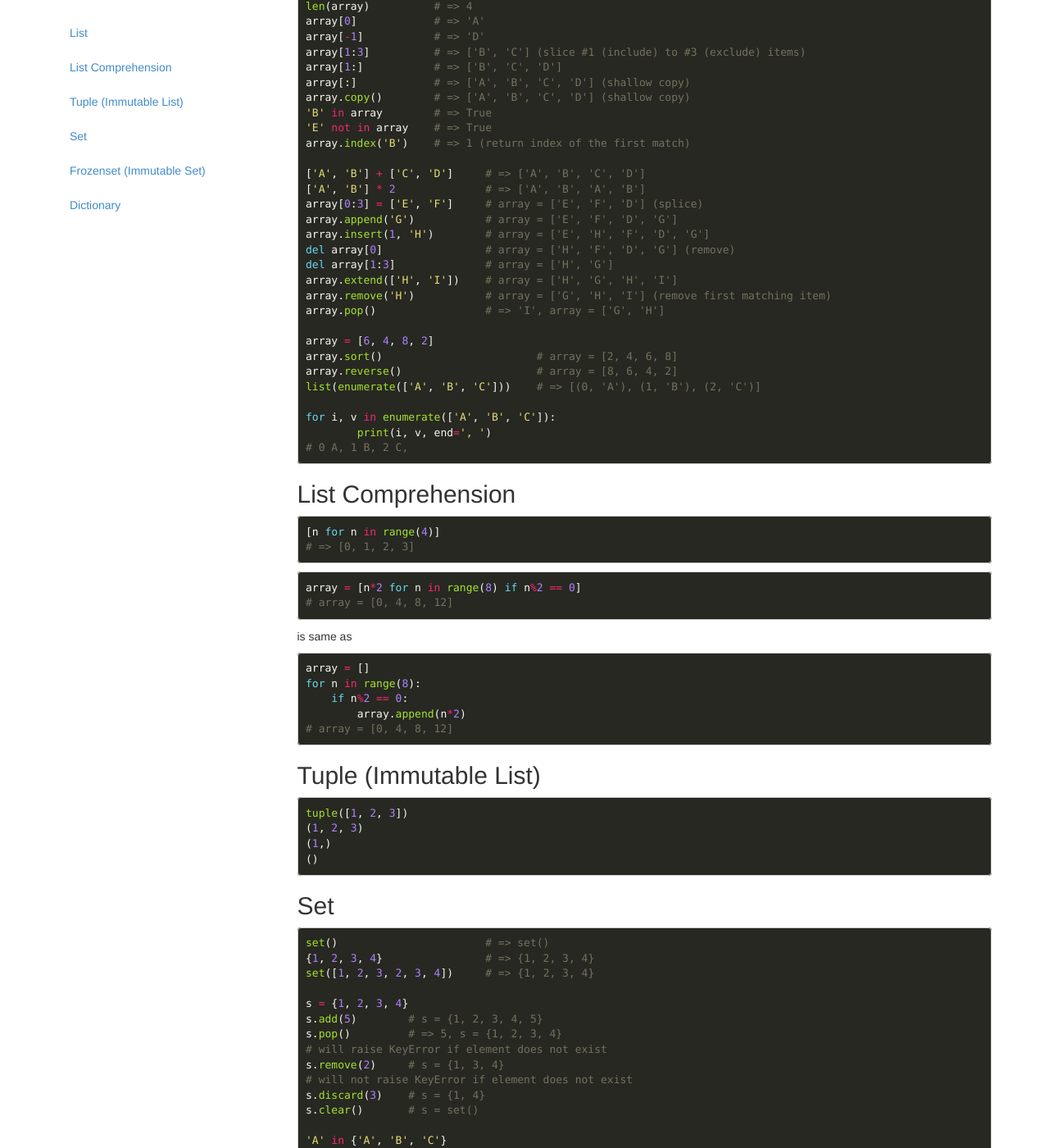
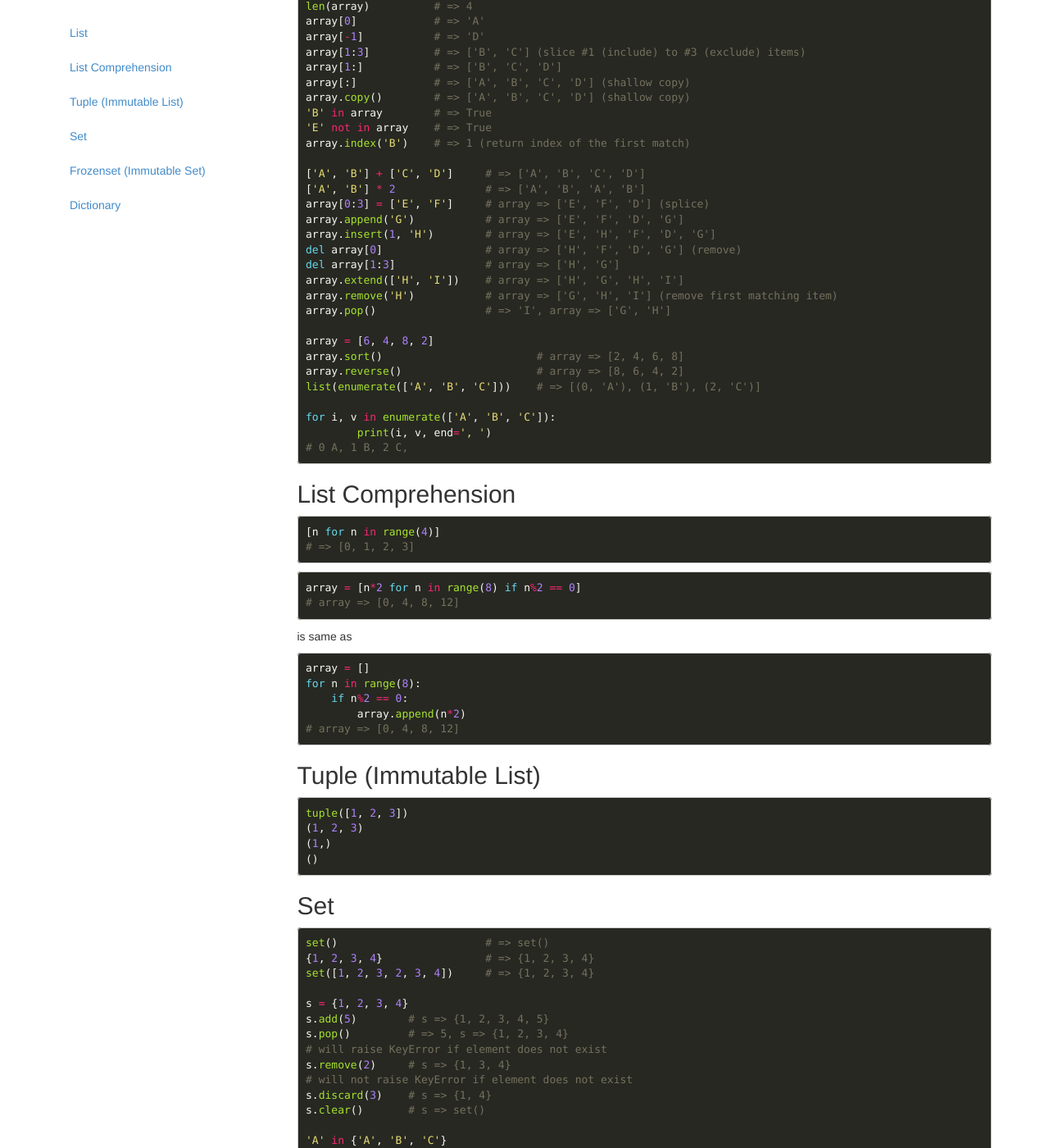
Before and after one commit to steelywing/python-quick-reference, a Jekyll site: the page built from data-structure.md, in a window 1280 px wide and 1400 px high, scrolled down 388 px. Shown: the whole window at 82% size. Built offline with Jekyll 4.4.1, drawn with Linux system fonts in a browser that asks for light colours; nearby versions of some CDN libraries; Markdown is read by kramdown in place of the engine named in the settings; some of the changed text lies outside the part shown.

Commit message:
add file

````diff
--- a/data-structure.md
+++ b/data-structure.md
@@ -21,18 +21,18 @@ array.index('B')    # => 1 (return index of the first match)
 
 ['A', 'B'] + ['C', 'D']     # => ['A', 'B', 'C', 'D']
 ['A', 'B'] * 2              # => ['A', 'B', 'A', 'B']
-array[0:3] = ['E', 'F']     # array = ['E', 'F', 'D'] (splice)
-array.append('G')           # array = ['E', 'F', 'D', 'G']
-array.insert(1, 'H')        # array = ['E', 'H', 'F', 'D', 'G']
-del array[0]                # array = ['H', 'F', 'D', 'G'] (remove)
-del array[1:3]              # array = ['H', 'G']
-array.extend(['H', 'I'])    # array = ['H', 'G', 'H', 'I']
-array.remove('H')           # array = ['G', 'H', 'I'] (remove first matching item)
-array.pop()                 # => 'I', array = ['G', 'H']
+array[0:3] = ['E', 'F']     # array => ['E', 'F', 'D'] (splice)
+array.append('G')           # array => ['E', 'F', 'D', 'G']
+array.insert(1, 'H')        # array => ['E', 'H', 'F', 'D', 'G']
+del array[0]                # array => ['H', 'F', 'D', 'G'] (remove)
+del array[1:3]              # array => ['H', 'G']
+array.extend(['H', 'I'])    # array => ['H', 'G', 'H', 'I']
+array.remove('H')           # array => ['G', 'H', 'I'] (remove first matching item)
+array.pop()                 # => 'I', array => ['G', 'H']
 
 array = [6, 4, 8, 2]
-array.sort()                        # array = [2, 4, 6, 8]
-array.reverse()                     # array = [8, 6, 4, 2]
+array.sort()                        # array => [2, 4, 6, 8]
+array.reverse()                     # array => [8, 6, 4, 2]
 list(enumerate(['A', 'B', 'C']))    # => [(0, 'A'), (1, 'B'), (2, 'C')]
 
 for i, v in enumerate(['A', 'B', 'C']):
@@ -48,7 +48,7 @@ for i, v in enumerate(['A', 'B', 'C']):
 
 ``` python
 array = [n*2 for n in range(8) if n%2 == 0]
-# array = [0, 4, 8, 12]
+# array => [0, 4, 8, 12]
 ```
 
 is same as
@@ -58,7 +58,7 @@ array = []
 for n in range(8):
     if n%2 == 0:
         array.append(n*2)
-# array = [0, 4, 8, 12]
+# array => [0, 4, 8, 12]
 ```
 
 ## Tuple (Immutable List)
@@ -76,13 +76,13 @@ set()                       # => set()
 set([1, 2, 3, 2, 3, 4])     # => {1, 2, 3, 4}
 
 s = {1, 2, 3, 4}
-s.add(5)        # s = {1, 2, 3, 4, 5}
-s.pop()         # => 5, s = {1, 2, 3, 4}
+s.add(5)        # s => {1, 2, 3, 4, 5}
+s.pop()         # => 5, s => {1, 2, 3, 4}
 # will raise KeyError if element does not exist
-s.remove(2)     # s = {1, 3, 4}
+s.remove(2)     # s => {1, 3, 4}
 # will not raise KeyError if element does not exist
-s.discard(3)    # s = {1, 4}
-s.clear()       # s = set()
+s.discard(3)    # s => {1, 4}
+s.clear()       # s => set()
 
 'A' in {'A', 'B', 'C'}
 # => True
````
Also changed, not shown: file.md (added, +55 -0 lines), misc.md (+20 -54 lines), operator.md (+1 -1 lines), threading.md (+3 -1 lines).
